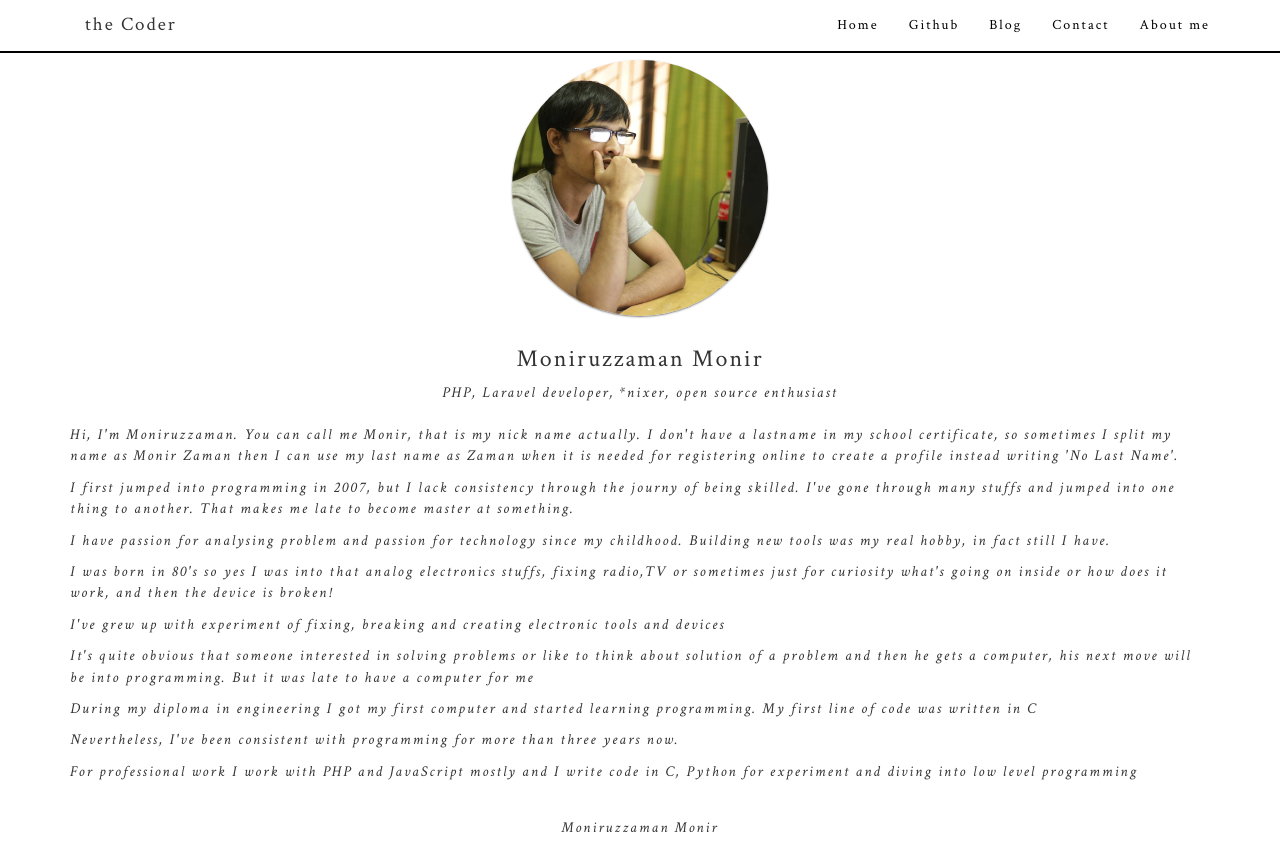
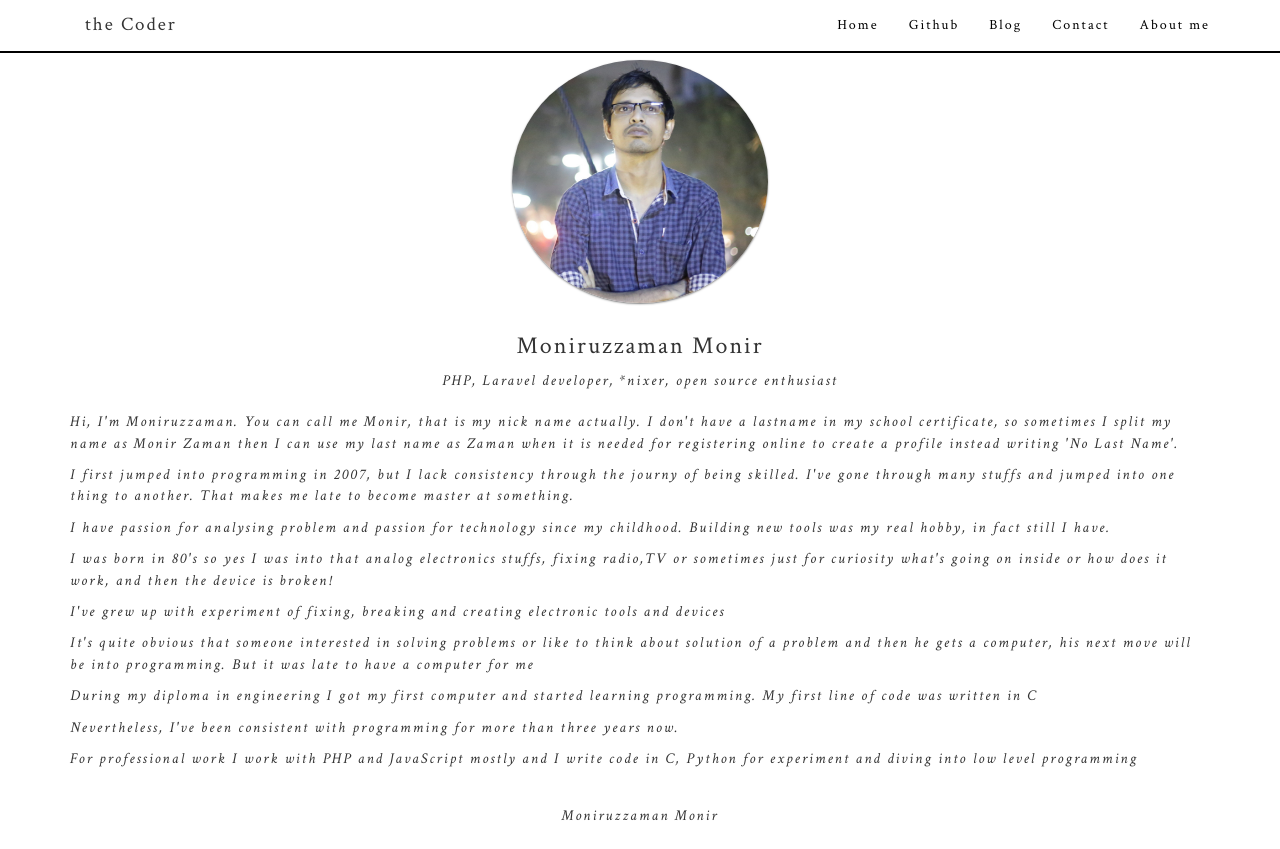
Before and after one commit to monirz/monirz.github.io, a plain HTML site: page about.html in a window 1280 px wide. Drawn offline with nearby package versions, Linux system fonts and the light colour scheme.

Commit message:
update avatar

```diff
--- a/about.html
+++ b/about.html
@@ -62,7 +62,7 @@
         <div class="banner">
 
             <div class="continer text-center prof ">
-                    <img class="" src="images/prof.jpg">
+                    <img class="" src="images/profile.jpg">
                  </div>
 
                 <div class="container text-center">
```
